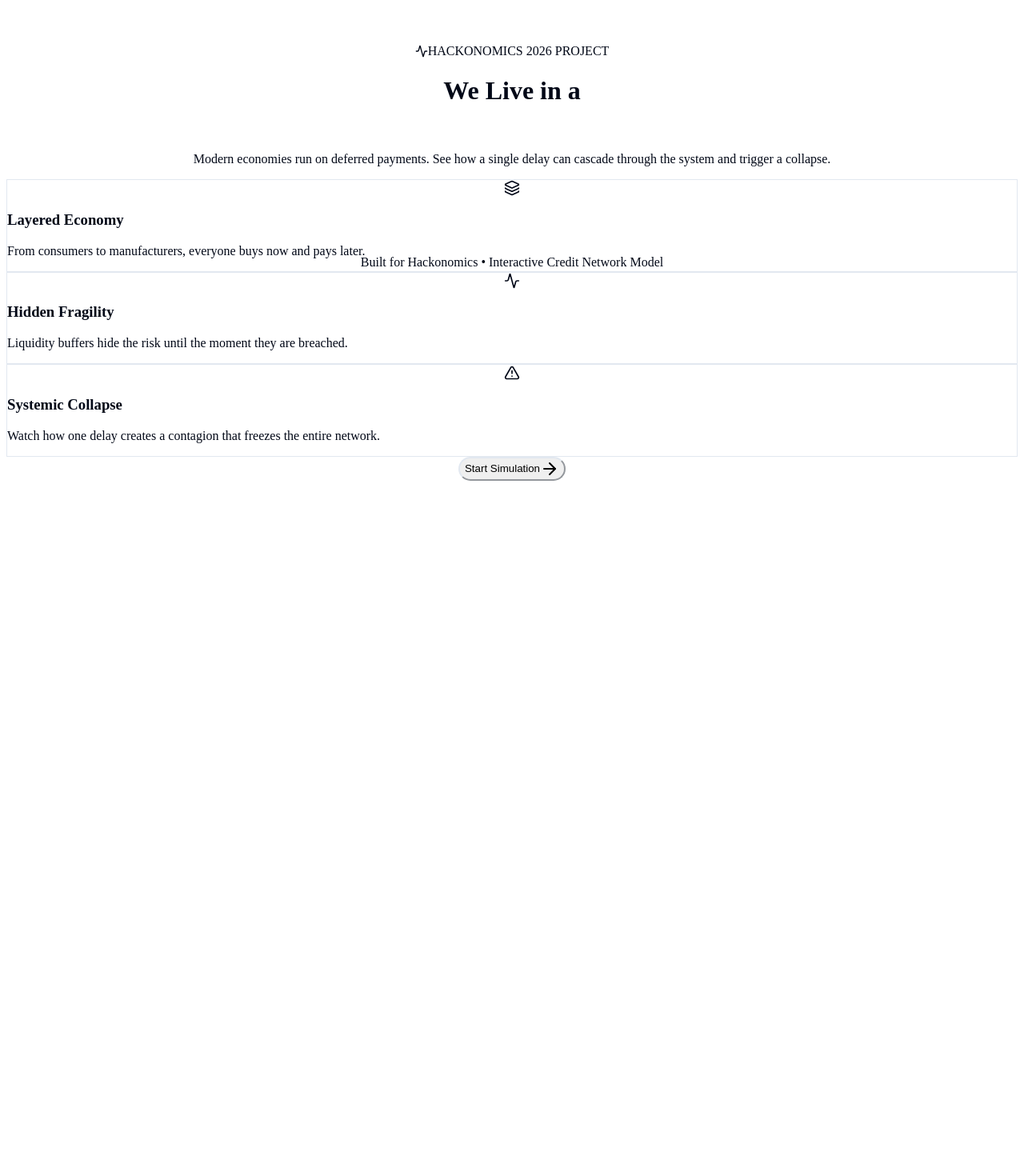
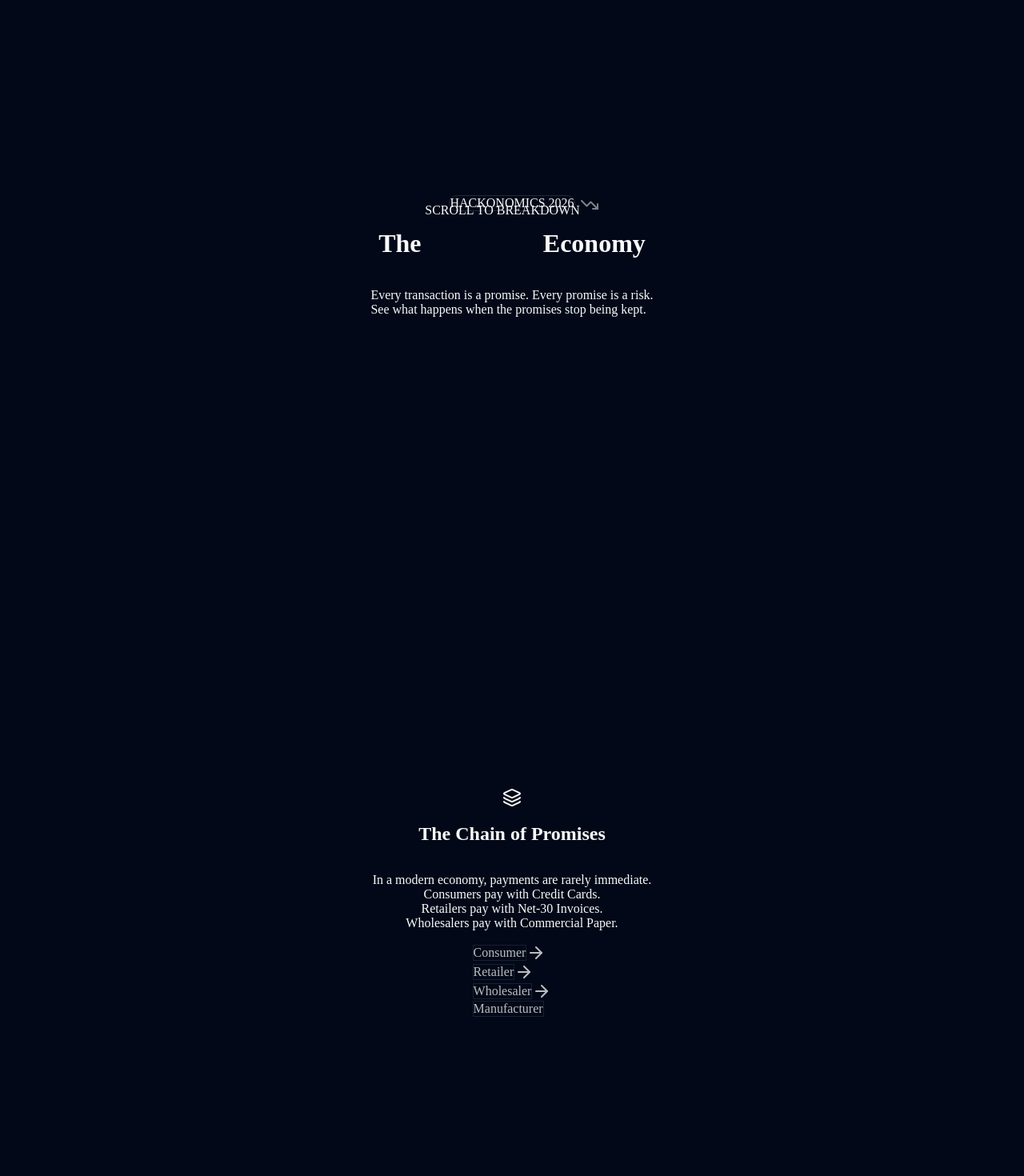
Before and after one commit to ShigrafS/IOU, a React (Vite) app: page / in a window 1280 px wide. Shown: the part 80-1550 px from the top of the page at 80% size. Before the commit the page ends 816 px from the top, so only its background shows below. Built offline with nearby package versions, Linux system fonts and the light colour scheme.

Commit message:
feat: enforce dark mode and revamp landing page with scrollytelling

```diff
--- a/index.html
+++ b/index.html
@@ -1,5 +1,5 @@
 <!doctype html>
-<html lang="en">
+<html lang="en" class="dark">
   <head>
     <meta charset="UTF-8" />
     <link rel="icon" type="image/svg+xml" href="/vite.svg" />
--- a/src/pages/LandingPage.tsx
+++ b/src/pages/LandingPage.tsx
@@ -1,86 +1,129 @@
 import React from 'react';
-import { ArrowRight, Activity, Layers, AlertTriangle } from 'lucide-react';
+import { ArrowRight, Clock, Layers, TrendingDown, Info } from 'lucide-react';
+import { motion } from 'framer-motion';
 
 interface LandingPageProps {
     onStart: () => void;
 }
 
+const Section: React.FC<{ children: React.ReactNode; className?: string }> = ({ children, className = "" }) => (
+    <motion.div
+        initial={{ opacity: 0, y: 50 }}
+        whileInView={{ opacity: 1, y: 0 }}
+        transition={{ duration: 0.8, ease: "easeOut" }}
+        viewport={{ once: true, margin: "-20%" }}
+        className={`min-h-screen flex flex-col items-center justify-center p-8 text-center ${className}`}
+    >
+        {children}
+    </motion.div>
+);
+
 export const LandingPage: React.FC<LandingPageProps> = ({ onStart }) => {
     return (
-        <div className="min-h-screen bg-background text-foreground flex flex-col items-center justify-center p-4 relative overflow-hidden">
+        <div className="bg-background text-foreground overflow-x-hidden">
 
-            {/* Background decoration */}
-            <div className="absolute inset-0 z-0 opacity-5 pointer-events-none">
-                <div className="absolute top-0 left-0 w-full h-full bg-grid-slate-900/[0.04] dark:bg-grid-slate-400/[0.05]" />
+            {/* 1. Hero */}
+            <div className="relative min-h-screen flex flex-col items-center justify-center p-4">
+                {/* Abstract Background Gradient */}
+                <div className="absolute inset-0 pointer-events-none overflow-hidden">
+                    <div className="absolute top-1/4 left-1/4 w-96 h-96 bg-blue-600/20 rounded-full blur-[128px]" />
+                    <div className="absolute bottom-1/4 right-1/4 w-96 h-96 bg-indigo-600/10 rounded-full blur-[128px]" />
+                    <div className="absolute top-0 left-0 w-full h-full bg-grid-slate-900/[0.04] dark:bg-grid-slate-400/[0.03]" />
                 </div>
 
-            <div className="z-10 max-w-4xl w-full flex flex-col items-center text-center space-y-8">
+                <motion.div
+                    initial={{ opacity: 0, scale: 0.9 }}
+                    animate={{ opacity: 1, scale: 1 }}
+                    transition={{ duration: 1 }}
+                    className="z-10 flex flex-col items-center gap-6 max-w-4xl"
+                >
+                    <span className="px-4 py-1.5 rounded-full border border-blue-500/30 bg-blue-500/10 text-blue-400 text-sm font-medium tracking-wider uppercase animate-pulse">
+                        Hackonomics 2026
+                    </span>
+                    <h1 className="text-6xl md:text-8xl font-black tracking-tighter text-balance">
+                        The <span className="text-transparent bg-clip-text bg-gradient-to-r from-blue-400 via-indigo-400 to-purple-400">Borrowed</span> Economy
+                    </h1>
+                    <p className="text-xl md:text-2xl text-muted-foreground/80 max-w-2xl text-balance leading-relaxed">
+                        Every transaction is a promise. Every promise is a risk.<br />
+                        See what happens when the promises stop being kept.
+                    </p>
 
-                {/* Header */}
-                <div className="space-y-4 animate-in fade-in slide-in-from-bottom-4 duration-1000">
-                    <div className="flex items-center justify-center gap-2 text-primary font-bold tracking-wider uppercase text-sm">
-                        <Activity size={16} /> Hackonomics 2026 Project
+                    <motion.div
+                        initial={{ opacity: 0 }}
+                        animate={{ opacity: 1 }}
+                        transition={{ delay: 1.5, duration: 1 }}
+                        className="absolute bottom-10 animate-bounce text-muted-foreground"
+                    >
+                        <span className="text-xs uppercase tracking-widest">Scroll to breakdown</span>
+                        <TrendingDown className="mx-auto mt-2 w-5 h-5 opacity-50" />
+                    </motion.div>
+                </motion.div>
             </div>
-                    <h1 className="text-5xl md:text-7xl font-extrabold tracking-tight text-balance">
-                        We Live in a <br />
-                        <span className="bg-clip-text text-transparent bg-gradient-to-r from-blue-600 to-indigo-600 dark:from-blue-400 dark:to-indigo-400">
-                            Borrowed World
+
+            {/* 2. Theory: The Layers */}
+            <Section className="bg-slate-950/50">
+                <div className="w-16 h-16 rounded-2xl bg-gradient-to-br from-blue-500 to-indigo-600 flex items-center justify-center mb-8 shadow-2xl shadow-blue-500/20">
+                    <Layers className="text-white w-8 h-8" />
+                </div>
+                <h2 className="text-4xl md:text-6xl font-bold mb-6 tracking-tight">The Chain of Promises</h2>
+                <p className="text-lg md:text-xl text-muted-foreground max-w-3xl leading-relaxed">
+                    In a modern economy, payments are rarely immediate.
+                    <span className="block mt-4 text-foreground font-semibold">
+                        Consumers pay with Credit Cards.<br />
+                        Retailers pay with Net-30 Invoices.<br />
+                        Wholesalers pay with Commercial Paper.
                     </span>
-                    </h1>
-                    <p className="text-xl md:text-2xl text-muted-foreground max-w-2xl mx-auto text-balance">
-                        Modern economies run on deferred payments. See how a single delay can cascade through the system and trigger a collapse.
+                </p>
+                <div className="mt-12 flex flex-col md:flex-row gap-4 opacity-75">
+                    {['Consumer', 'Retailer', 'Wholesaler', 'Manufacturer'].map((item, i) => (
+                        <div key={item} className="flex items-center gap-2">
+                            <div className="px-6 py-3 rounded-lg border bg-slate-900 border-slate-800 text-slate-300 font-mono text-sm">
+                                {item}
+                            </div>
+                            {i < 3 && <ArrowRight className="text-slate-600 w-4 h-4" />}
+                        </div>
+                    ))}
+                </div>
+            </Section>
+
+            {/* 3. Theory: The Delay */}
+            <Section>
+                <div className="w-16 h-16 rounded-2xl bg-gradient-to-br from-amber-500 to-orange-600 flex items-center justify-center mb-8 shadow-2xl shadow-amber-500/20">
+                    <Clock className="text-white w-8 h-8" />
+                </div>
+                <h2 className="text-4xl md:text-6xl font-bold mb-6 tracking-tight">Time is Risk</h2>
+                <p className="text-lg md:text-xl text-muted-foreground max-w-3xl leading-relaxed">
+                    Every layer operates on the <em>assumption</em> that future money is as good as present money.
+                    But when a payment is delayed at the bottom, the liquidity void travels up... fast.
+                </p>
+                <div className="mt-8 p-6 rounded-xl bg-amber-500/5 border border-amber-500/20 text-amber-400 max-w-lg text-left">
+                    <h4 className="font-bold flex items-center gap-2 mb-2"><Info size={16} /> The Insight</h4>
+                    <p className="text-sm opacity-90">
+                        Economic collapse doesn't always come from a loss of value.
+                        Often, it comes from a **loss of synchronization**. If everyone delays by 1 day, the system halts.
                     </p>
                 </div>
+            </Section>
 
-                {/* Feature Cards */}
-                <div className="grid grid-cols-1 md:grid-cols-3 gap-6 w-full text-left animate-in fade-in slide-in-from-bottom-8 duration-1000 delay-200">
-                    <div className="p-6 bg-card rounded-xl border shadow-sm hover:border-primary/50 transition-colors group">
-                        <div className="w-10 h-10 bg-blue-100 dark:bg-blue-900/30 rounded-lg flex items-center justify-center mb-4 text-blue-600 dark:text-blue-400 group-hover:scale-110 transition-transform">
-                            <Layers size={20} />
-                        </div>
-                        <h3 className="font-bold text-lg mb-2">Layered Economy</h3>
-                        <p className="text-sm text-muted-foreground">
-                            From consumers to manufacturers, everyone buys now and pays later.
+            {/* 4. CTA */}
+            <Section className="bg-gradient-to-b from-transparent to-blue-950/20 min-h-[70vh]">
+                <h2 className="text-5xl md:text-7xl font-bold mb-8">Do Not Trust. Verify.</h2>
+                <p className="text-xl text-muted-foreground mb-12 max-w-2xl">
+                    Run the simulation. Trigger a payment shock. Watch the economy freeze.
                 </p>
-                    </div>
 
-                    <div className="p-6 bg-card rounded-xl border shadow-sm hover:border-primary/50 transition-colors group">
-                        <div className="w-10 h-10 bg-amber-100 dark:bg-amber-900/30 rounded-lg flex items-center justify-center mb-4 text-amber-600 dark:text-amber-400 group-hover:scale-110 transition-transform">
-                            <Activity size={20} />
-                        </div>
-                        <h3 className="font-bold text-lg mb-2">Hidden Fragility</h3>
-                        <p className="text-sm text-muted-foreground">
-                            Liquidity buffers hide the risk until the moment they are breached.
-                        </p>
-                    </div>
-
-                    <div className="p-6 bg-card rounded-xl border shadow-sm hover:border-primary/50 transition-colors group">
-                        <div className="w-10 h-10 bg-red-100 dark:bg-red-900/30 rounded-lg flex items-center justify-center mb-4 text-red-600 dark:text-red-400 group-hover:scale-110 transition-transform">
-                            <AlertTriangle size={20} />
-                        </div>
-                        <h3 className="font-bold text-lg mb-2">Systemic Collapse</h3>
-                        <p className="text-sm text-muted-foreground">
-                            Watch how one delay creates a contagion that freezes the entire network.
-                        </p>
-                    </div>
-                </div>
-
-                {/* CTA */}
-                <div className="pt-8 animate-in fade-in slide-in-from-bottom-12 duration-1000 delay-300">
                 <button
                     onClick={onStart}
-                        className="group relative inline-flex items-center justify-center px-8 py-4 text-lg font-bold text-white transition-all duration-200 bg-primary rounded-full hover:bg-primary/90 focus:outline-none focus:ring-2 focus:ring-offset-2 focus:ring-primary shadow-lg hover:shadow-xl hover:-translate-y-1"
+                    className="group relative inline-flex items-center justify-center px-12 py-6 text-xl font-bold text-white transition-all duration-300 bg-blue-600 rounded-full hover:bg-blue-500 focus:outline-none focus:ring-2 focus:ring-offset-2 focus:ring-blue-600 shadow-[0_0_40px_-10px_rgba(37,99,235,0.5)] hover:shadow-[0_0_60px_-15px_rgba(37,99,235,0.6)] hover:scale-105"
                 >
-                        Start Simulation
-                        <ArrowRight className="ml-2 w-5 h-5 group-hover:translate-x-1 transition-transform" />
+                    Launch Simulator
+                    <ArrowRight className="ml-3 w-6 h-6 group-hover:translate-x-1 transition-transform" />
                 </button>
-                </div>
+            </Section>
 
-            </div>
-
-            <div className="absolute bottom-4 text-xs text-muted-foreground">
-                Built for Hackonomics &bull; Interactive Credit Network Model
-            </div>
+            <footer className="py-8 text-center text-xs text-muted-foreground border-t border-white/5">
+                <p>Built for Hackonomics 2026. A study in systemic fragility.</p>
+            </footer>
         </div>
     );
 };
```
Lines whose indentation alone changed are shown as unchanged.
